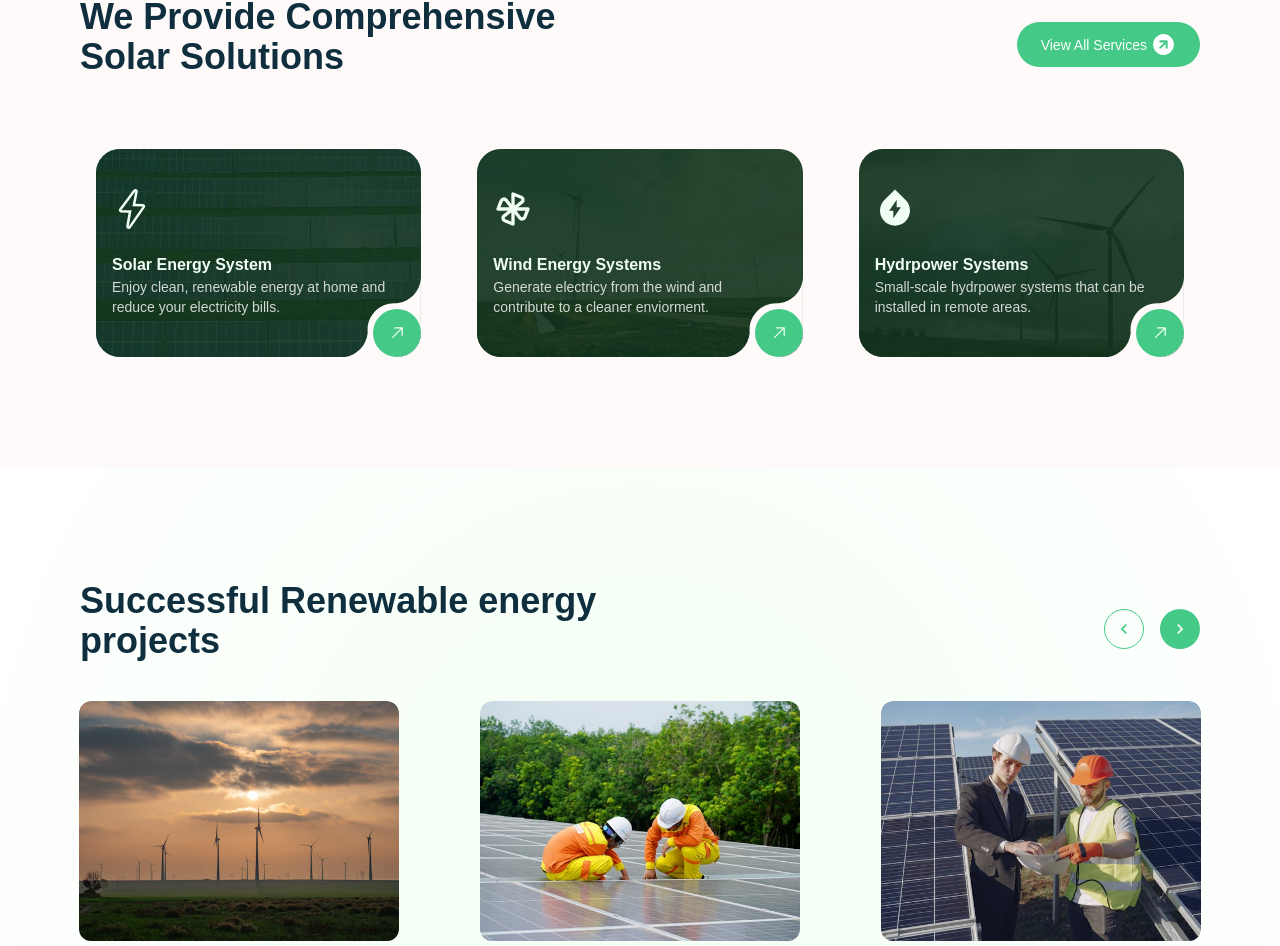
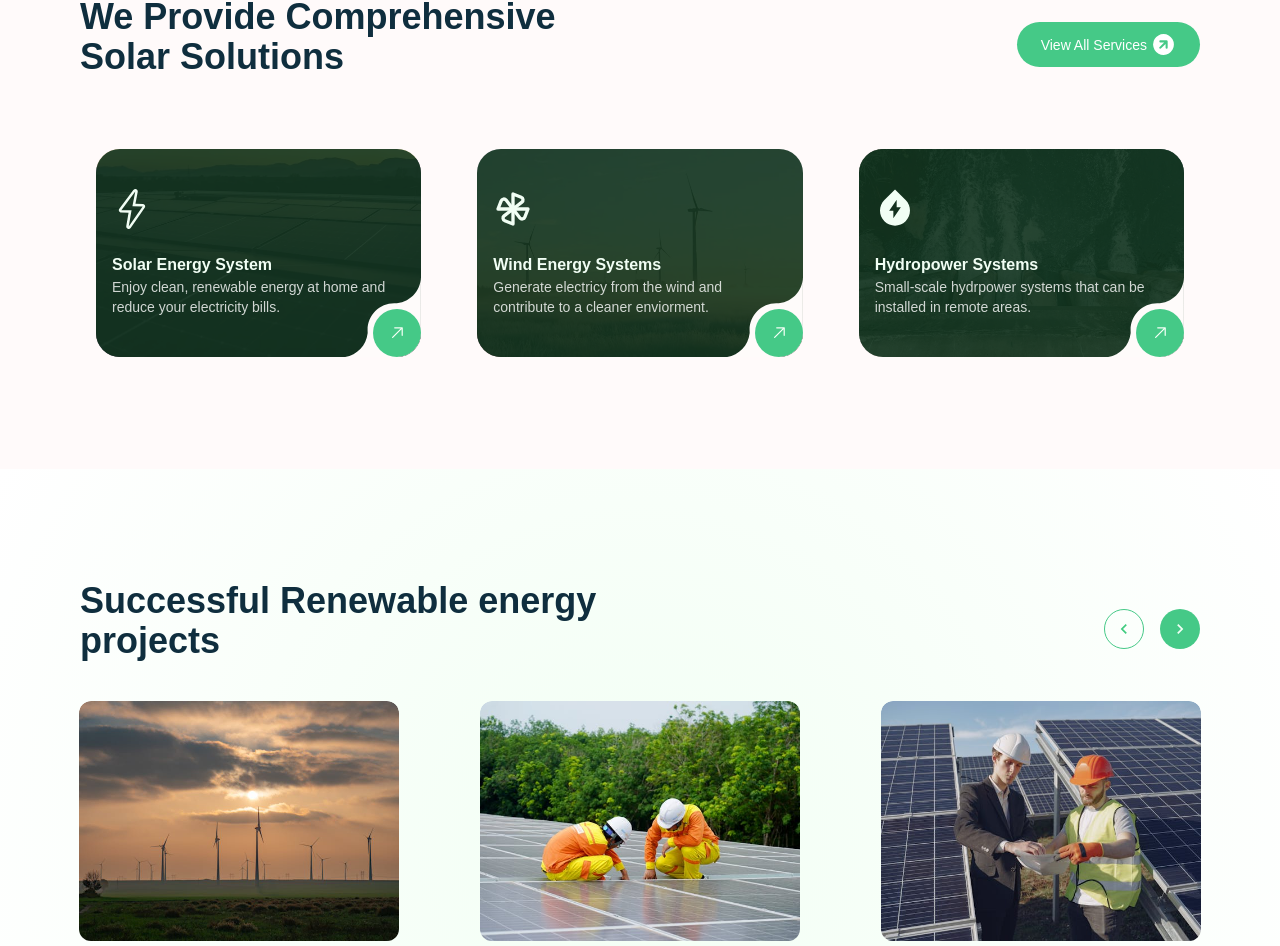
Before and after one commit to Rozmyk/SolarNova, a Next.js app: page / in a window 1280 px wide. Shown: the part 1429-2375 px from the top of the page. Built offline with nearby package versions, Linux system fonts and the light colour scheme.

Commit message:
Change card source

```diff
--- a/src/components/Solutions/Cards/Cards.tsx
+++ b/src/components/Solutions/Cards/Cards.tsx
@@ -42,21 +42,21 @@ const Cards = () => {
 	return (
 		<div className='flex md:flex-row flex-col justify-between items-center md:gap-14 gap-8'>
 			<SingleCard
-				src='/backgroundImage1.jpg'
+				src='/service/solarEnergy.webp'
 				icon={SlEnergy}
 				title='Solar Energy system'
 				text='Enjoy clean, renewable energy at home and reduce your electricity bills.'
 			/>
 			<SingleCard
-				src='/backgroundImage2.jpg'
+				src='/service/windEnergy.webp'
 				icon={TbCarFan}
 				title='Wind energy systems'
 				text='Generate electricy from the wind and contribute to a cleaner enviorment.'
 			/>
 			<SingleCard
-				src='/backgroundImage3.jpg'
+				src='/service/hydroPower.webp'
 				icon={RiWaterFlashFill}
-				title='hydrpower systems'
+				title='hydropower systems'
 				text='Small-scale hydrpower systems that can be installed in remote areas.'
 			/>
 		</div>
```
